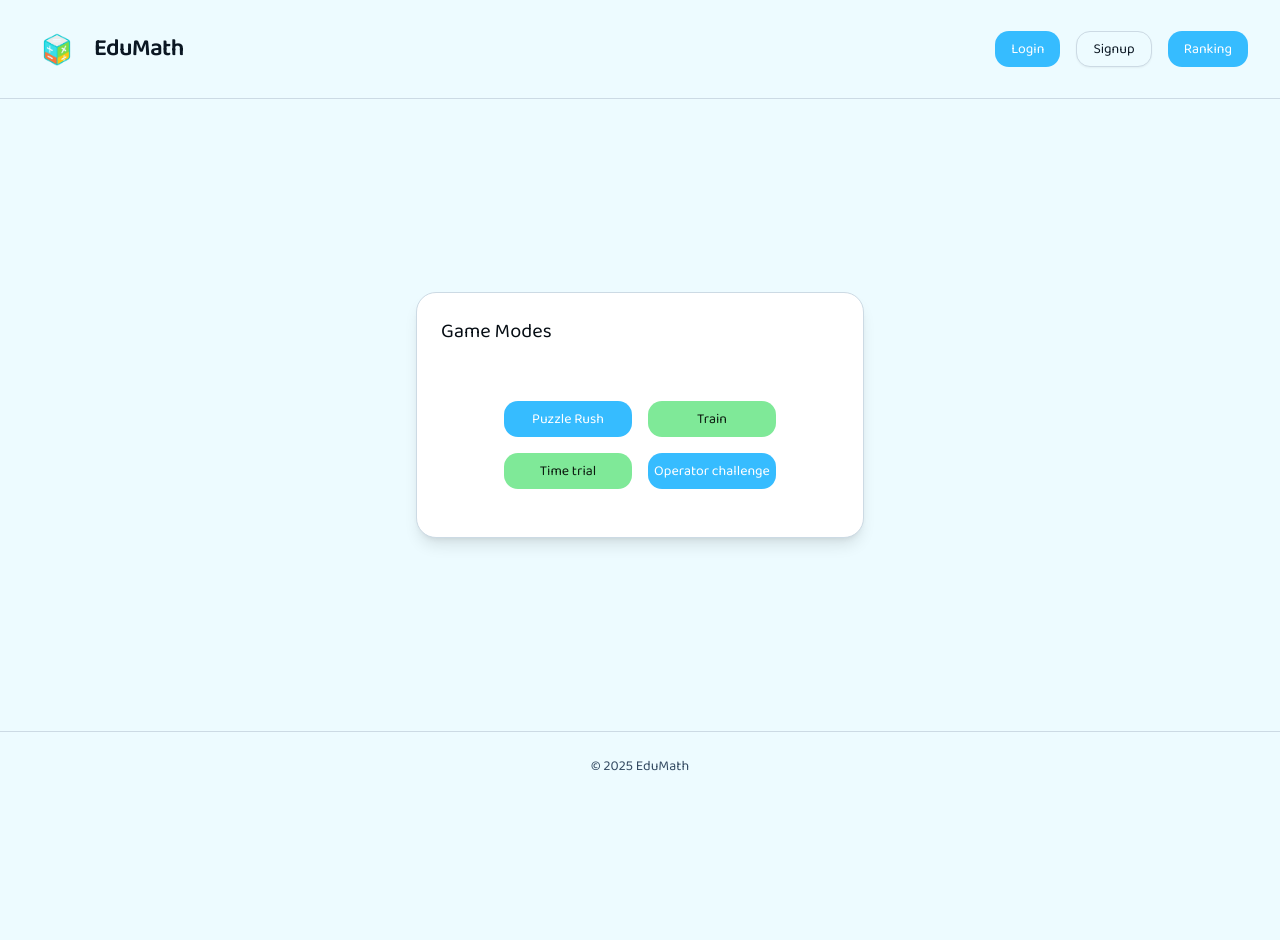
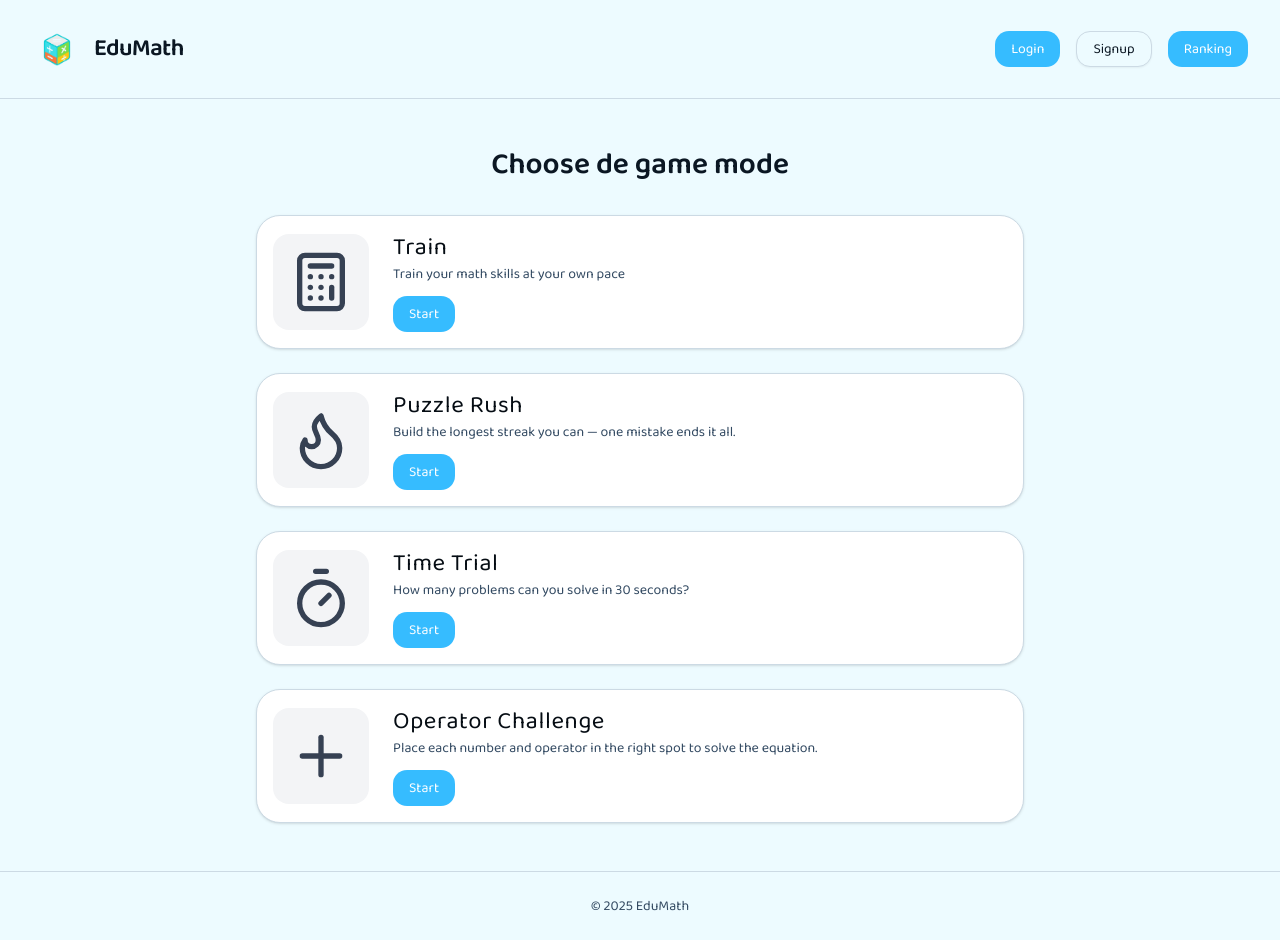
Before and after one commit to Sa4dUs/ps2526-grupo1, a Next.js app: page / in a window 1280 px wide. Before the commit the page ends 800 px from the top, so only its background shows below. Built offline with nearby package versions, Linux system fonts and the light colour scheme; no server answers.

Commit message:
some changes

```diff
--- a/app/operator/page.tsx
+++ b/app/operator/page.tsx
@@ -82,7 +82,7 @@ function DroppableBox({ id, children, }: { id: string; children: React.ReactNode
 }
 
 export default function Operatorpage() {
-    const [score, setScore] = useState(0);
+    const [numberOfQuestions, setNumberOfQuestions] = useState(0);
     const [gameState, setGameState] = useState(GameState.StartScreen);
     const [availableTokens, setAvailableTokens] = useState<Token[]>([]); //Tokens en el área de origen
     const [equationSlots, setEquationSlots] = useState<(Token | null)[]>([]); //Tokens en las cajas de destino
@@ -122,7 +122,7 @@ export default function Operatorpage() {
     }, [problem]); //Se ejecuta cada vez que 'problem' cambia
 
     const startGame = async () => {
-        setScore(0);
+        setNumberOfQuestions(1);
         setGameState(GameState.Loading);
         setSelected(null);
         setIsCorrect(null);
@@ -132,7 +132,7 @@ export default function Operatorpage() {
     };
 
     const cancelGame = () => {
-        setScore(0);
+        setNumberOfQuestions(1);
         setProblem(null);
         setSelected(null);
         setIsCorrect(null);
@@ -165,7 +165,7 @@ export default function Operatorpage() {
         }
         if (correctAnswer === problem.solution) {
             setIsCorrect(true);
-            setScore((prev) => prev + 1);
+            setNumberOfQuestions((prev) => prev + 1);
             requestProblem({
                 solution: problem.solution,
                 encoded: problem.encoded,
@@ -278,7 +278,7 @@ export default function Operatorpage() {
                 {gameState === GameState.Playing && problem && (
                     <Card className="w-full max-w-3xl shadow-lg">
                         <CardHeader className="flex flex-col items-center gap-2">
-                            <h2 className="text-center">Score: {score}</h2>
+                            <h2 className="text-center">Question number: {numberOfQuestions}</h2>
                         </CardHeader>
                         <CardContent className="flex flex-col items-center gap-6">
 
@@ -306,6 +306,11 @@ export default function Operatorpage() {
                                     </DraggableBox>
                                 ))}
                             </div>
+                            <div className="flex items-center justify-center gap-2 mb-2 text-sm text-muted-foreground">
+							    <span>
+								    Note: Drag and drop the tokens to form the correct equation.
+							    </span>
+						    </div>
 
                             {isCorrect === true && (
                                 <p className="text-green-600 font-semibold">¡Correcto!</p>
--- a/app/page.tsx
+++ b/app/page.tsx
@@ -3,33 +3,88 @@
 import Link from "next/link";
 import { Button } from "@/components/ui/button";
 import { Card, CardContent, CardHeader } from "@/components/ui/card";
+import { Calculator, Timer, Flame, Plus, Minus } from "lucide-react";
 
 export default function Home() {
 	return (
-		<Card className="w-full max-w-md shadow-lg">
-			<CardHeader>
-				<h2 className="text-xl font-medium">Game Modes</h2>
-			</CardHeader>
-			<CardContent className="flex flex-wrap justify-center gap-4 p-6">
-				<Link href="/puzzle">
-					<Button className="w-32">Puzzle Rush</Button>
-				</Link>
-				<Link href="/train">
-					<Button variant="secondary" className="w-32">
-						Train
-					</Button>
-				</Link>
-				<Link href="/timetrial">
-					<Button variant="secondary" className="w-32">
-						Time trial
-					</Button>
-				</Link>
-				<Link href="/operator">
-					<Button className="w-32">
-						Operator challenge
-					</Button>
-				</Link>
-			</CardContent>
-		</Card>
+		<div className="w-full flex flex-col items-center p-6">
+			<h2 className="text-3xl font-semibold mb-8">Choose de game mode</h2>
+
+			<div className="w-full max-w-3xl flex flex-col gap-6">
+
+				{/* TRAIN */}
+				<Card className="w-full border rounded-3xl p-4 shadow-sm">
+					<div className="flex items-center gap-6">
+						<div className="p-4 bg-gray-100 rounded-2xl">
+							<Calculator className="w-16 h-16 text-gray-700" />
+						</div>
+						<div className="flex flex-col flex-grow">
+							<h3 className="text-2xl font-medium tracking-wide">Train</h3>
+							<p className="text-muted-foreground text-sm mb-3">
+								Train your math skills at your own pace
+							</p>
+							<Link href="/train">
+								<Button>Start</Button>
+							</Link>
+						</div>
+					</div>
+				</Card>
+
+				{/* PUZZLE RUSH */}
+				<Card className="w-full border rounded-3xl p-4 shadow-sm">
+					<div className="flex items-center gap-6">
+						<div className="p-4 bg-gray-100 rounded-2xl">
+							<Flame className="w-16 h-16 text-gray-700" />
+						</div>
+						<div className="flex flex-col flex-grow">
+							<h3 className="text-2xl font-medium tracking-wide">Puzzle Rush</h3>
+							<p className="text-muted-foreground text-sm mb-3">
+								Build the longest streak you can — one mistake ends it all.
+							</p>
+							<Link href="/puzzle">
+								<Button>Start</Button>
+							</Link>
+						</div>
+					</div>
+				</Card>
+
+				{/* TIME TRIAL */}
+				<Card className="w-full border rounded-3xl p-4 shadow-sm">
+					<div className="flex items-center gap-6">
+						<div className="p-4 bg-gray-100 rounded-2xl">
+							<Timer className="w-16 h-16 text-gray-700" />
+						</div>
+						<div className="flex flex-col flex-grow">
+							<h3 className="text-2xl font-medium tracking-wide">Time Trial</h3>
+							<p className="text-muted-foreground text-sm mb-3">
+								How many problems can you solve in 30 seconds?
+							</p>
+							<Link href="/timetrial">
+								<Button>Start</Button>
+							</Link>
+						</div>
+					</div>
+				</Card>
+
+				{/* OPERATOR */}
+				<Card className="w-full border rounded-3xl p-4 shadow-sm">
+					<div className="flex items-center gap-6">
+						<div className="p-4 bg-gray-100 rounded-2xl">
+							<Plus className="w-16 h-16 text-gray-700" />
+						</div>
+						<div className="flex flex-col flex-grow">
+							<h3 className="text-2xl font-medium tracking-wide">Operator Challenge</h3>
+							<p className="text-muted-foreground text-sm mb-3">
+								Place each number and operator in the right spot to solve the equation.
+							</p>
+							<Link href="/operator">
+								<Button>Start</Button>
+							</Link>
+						</div>
+					</div>
+				</Card>
+
+			</div>
+		</div>
 	);
 }
```
